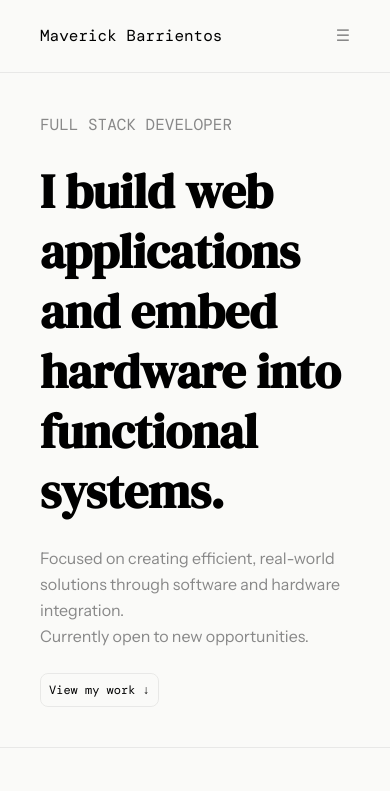
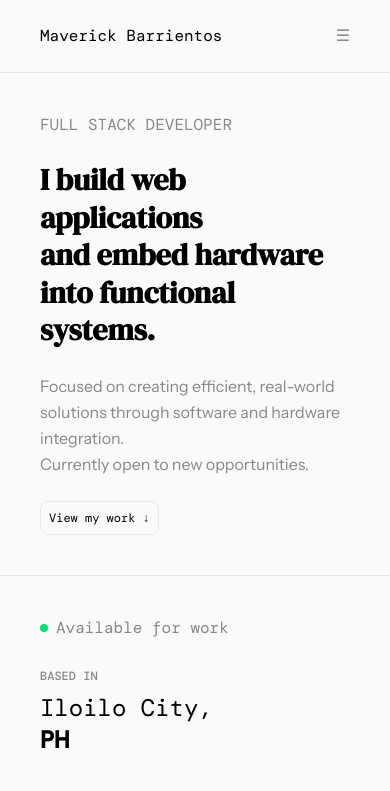
Before and after one commit to maverickbarrientos/maverick-portfolio-2, a React (Vite) app: page / in a window 390 px wide. Shown: the top 791 px of the page. Built offline with nearby package versions, Linux system fonts and the light colour scheme.

Commit message:
resized display text in hero section

```diff
--- a/src/pages/Hero.jsx
+++ b/src/pages/Hero.jsx
@@ -19,7 +19,7 @@ export function Hero() {
 
                 <div className="flex flex-col items-start gap-6 col-span-2 p-10 border-bottom lg:border-bottom-none lg:border-r-muted">
                     <p className="font-mono text-muted font-light">FULL STACK DEVELOPER</p>
-                    <p className="font-display font-bold leading-tight text-5xl">
+                    <p className="font-display font-bold leading-tight text-3xl lg:text-5xl">
                         I build web applications <br />
                         and embed hardware into functional systems.
                     </p>
```
